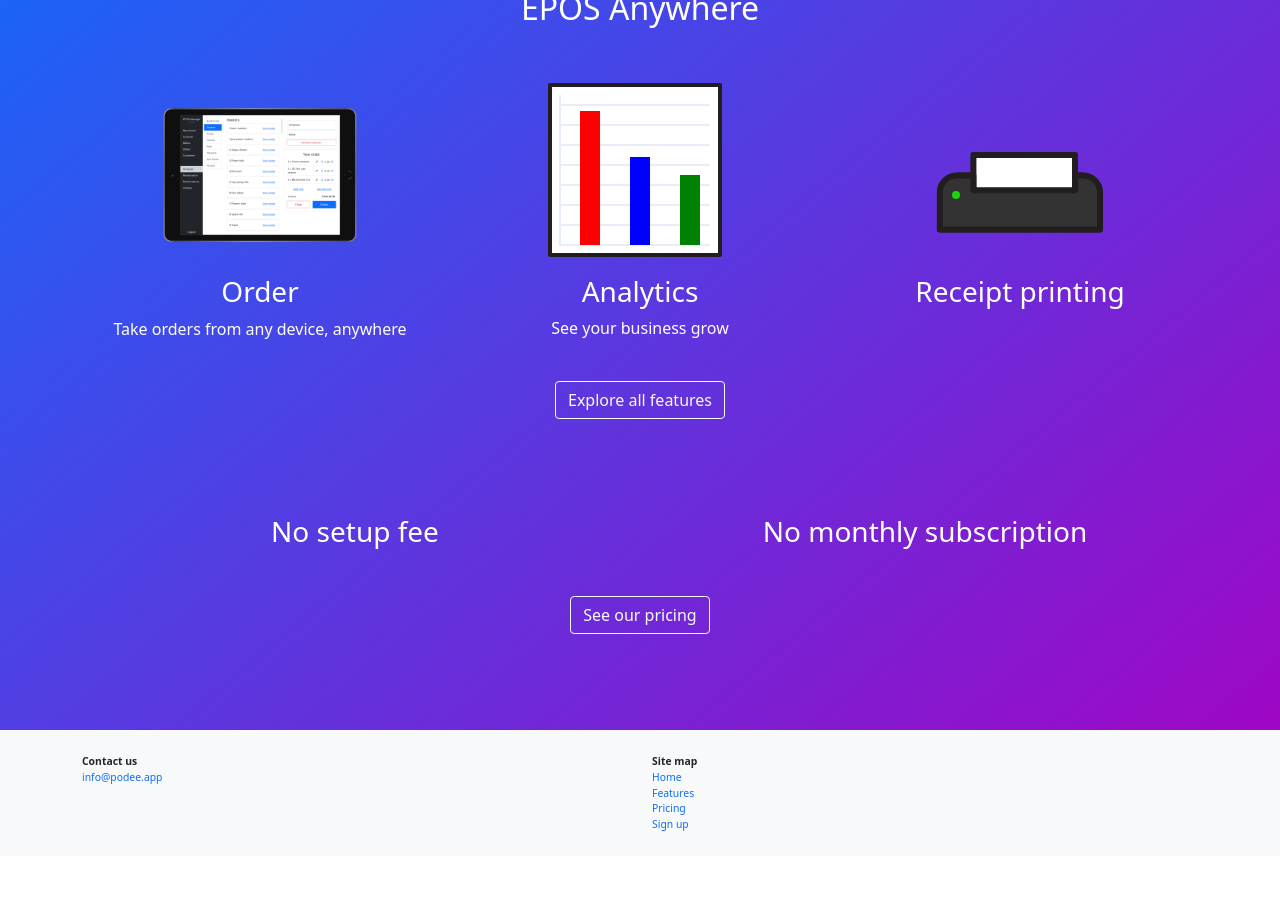
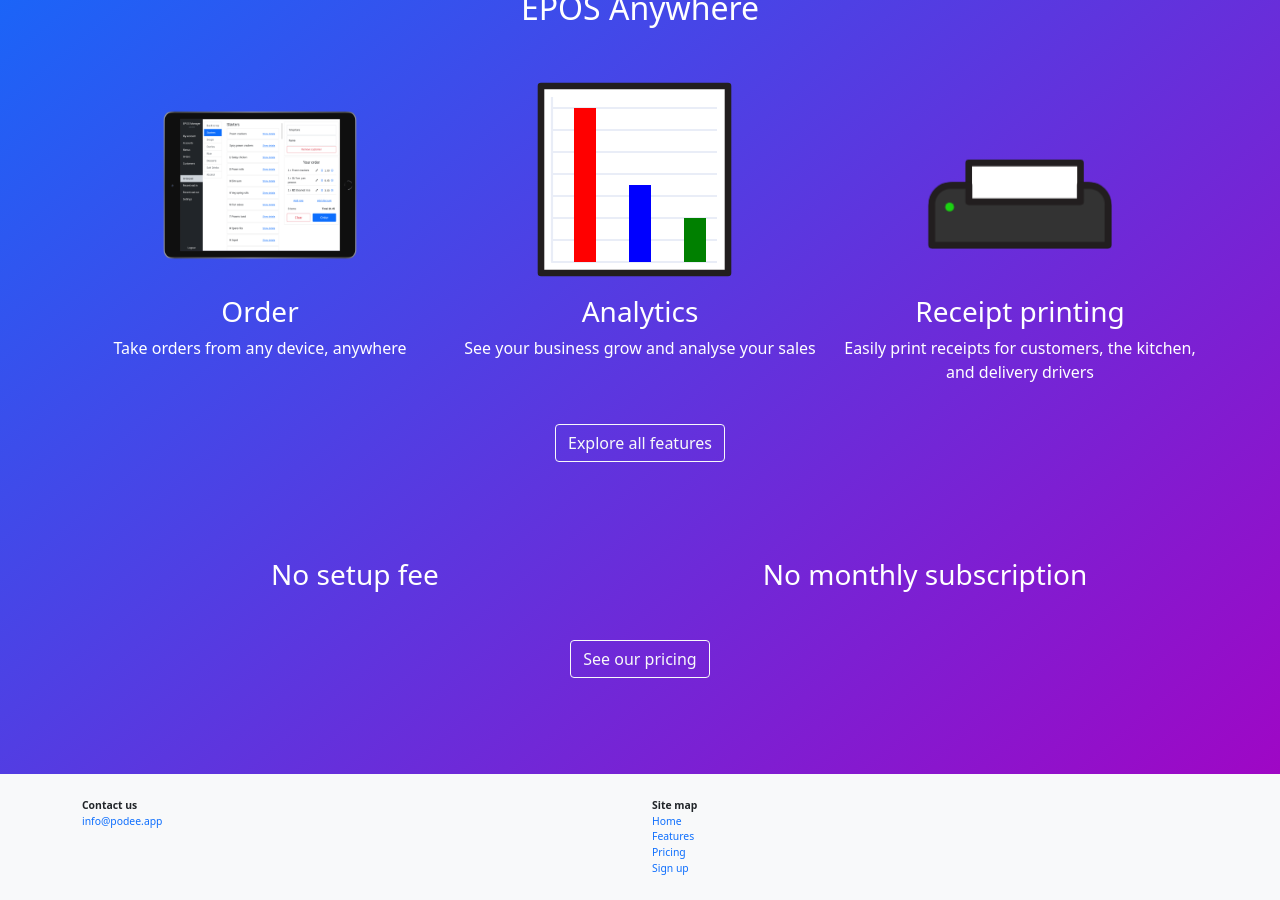
Before and after one commit to spicalous/podee-site, a Jekyll site: the page built from index.html, in a window 1280 px wide and 900 px high, scrolled down 878 px. Built offline with Jekyll 4.4.1, drawn with Linux system fonts in a browser that asks for light colours; before the commit the page ends 1734 px from its top, so only the background shows below that.

Commit message:
tweak animation and index

```diff
--- a/assets/css/style.css
+++ b/assets/css/style.css
@@ -45,27 +45,39 @@
 
 @keyframes appear-one {
   0% { stroke-dasharray: 0 100; }
+  10% { stroke-dasharray: 20 100; }
   20% { stroke-dasharray: 20 100; }
+  30% { stroke-dasharray: 60 100; }
   40% { stroke-dasharray: 60 100; }
+  50% { stroke-dasharray: 70 100; }
   60% { stroke-dasharray: 70 100; }
+  70% { stroke-dasharray: 25 100; }
   80% { stroke-dasharray: 25 100; }
   100% { stroke-dasharray: 0 100; }
 }
 
 @keyframes appear-two {
   0% { stroke-dasharray: 0 100; }
+  10% { stroke-dasharray: 70 100; }
   20% { stroke-dasharray: 70 100; }
+  30% { stroke-dasharray: 65 100; }
   40% { stroke-dasharray: 65 100; }
+  50% { stroke-dasharray: 35 100; }
   60% { stroke-dasharray: 35 100; }
+  70% { stroke-dasharray: 60 100; }
   80% { stroke-dasharray: 60 100; }
   100% { stroke-dasharray: 0 100; }
 }
 
 @keyframes appear-three {
   0% { stroke-dasharray: 0 100; }
+  10% { stroke-dasharray: 60 100; }
   20% { stroke-dasharray: 60 100; }
+  30% { stroke-dasharray: 70 100; }
   40% { stroke-dasharray: 70 100; }
+  50% { stroke-dasharray: 20 100; }
   60% { stroke-dasharray: 20 100; }
+  70% { stroke-dasharray: 40 100; }
   80% { stroke-dasharray: 40 100; }
   100% { stroke-dasharray: 0 100; }
 }
--- a/index.html
+++ b/index.html
@@ -12,16 +12,16 @@
   </div>
   <div class="row text-center mb-5">
     <div class="col-12 col-sm-4">
-      <img class="img-fluid" style="min-height: 200px;" src="{{ "/assets/tablet-orderpad.png" | relative_url }}"/>
+      <img class="img-fluid" style="height: 220px;" src="{{ "/assets/tablet-orderpad.png" | relative_url }}"/>
       <h3>Order</h3>
       <p>Take orders from any device, anywhere</p>
     </div>
     <div class="col-12 col-sm-4">
-      <svg xmlns="http://www.w3.org/2000/svg" width="200px" height="200px" fill="none" viewBox="0 0 100 100">
+      <svg xmlns="http://www.w3.org/2000/svg" width="220px" height="220px" fill="none" viewBox="0 0 100 100">
         <!--BG-->
         <path d="M 90 5 H 5 V 90 H 90 Z"
               stroke-linejoin="round"
-              stroke-width="2"
+              stroke-width="3"
               stroke="#221e1f"
               fill="#fff"></path>
         <!--Guidelines-->
@@ -55,14 +55,14 @@
         <line x1="75" y1="85" x2="75" y2="15" stroke="green" stroke-width="10" class="bar-three"></line>
       </svg>
       <h3>Analytics</h3>
-      <p>See your business grow</p>
+      <p>See your business grow and analyse your sales</p>
     </div>
     <div class="col-12 col-sm-4">
       <svg xmlns="http://www.w3.org/2000/svg" version="1.1"
            viewBox="0 0 100 100"
            y="0" x="0"
-           width="200px"
-           height="200px">
+           width="220px"
+           height="220px">
         <g style="transform-origin: 50% 50% 0px;">
           <path d="M90 77.2H10V59.6c0-5.2 4.2-9.4 9.4-9.4h61.2c5.2 0 9.4 4.2 9.4 9.4v17.6z"
                 stroke-linejoin="round"
@@ -84,7 +84,7 @@
         </g>
       </svg>
       <h3>Receipt printing</h3>
-      <p></p>
+      <p>Easily print receipts for customers, the kitchen, and delivery drivers</p>
     </div>
     <div class="col-12 mt-4 mb-5">
       <a class="btn btn-outline-light" href="{{ "/features" | relative_url }}">Explore all features</a>
```
